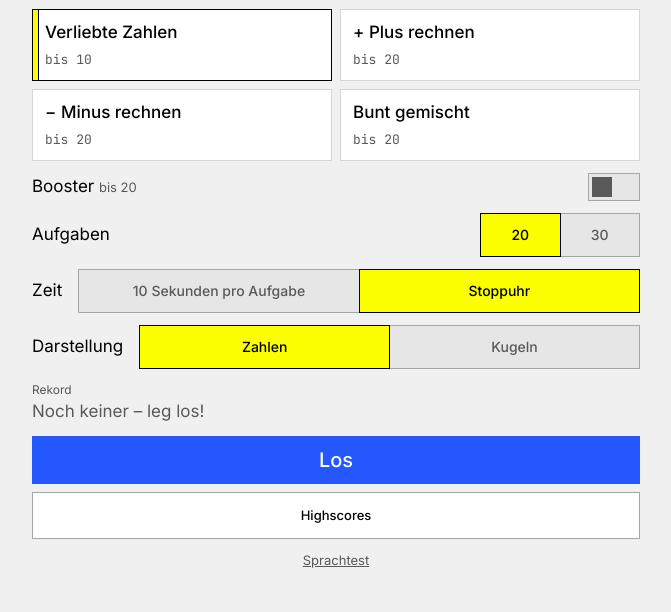
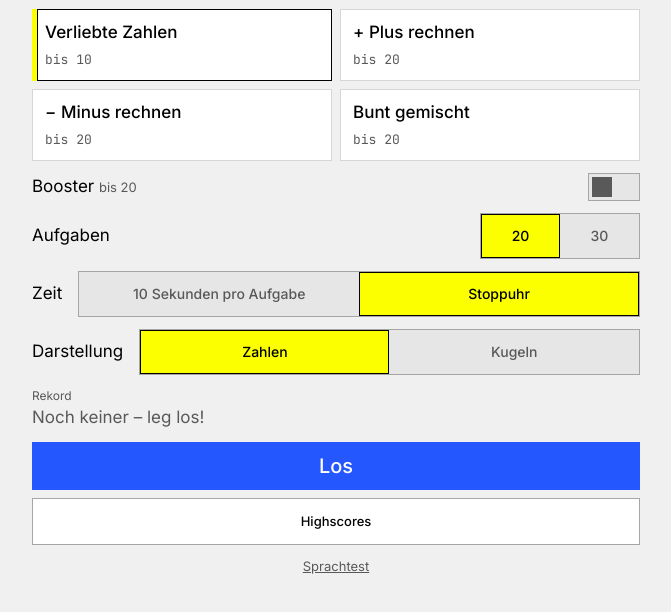
Before and after one commit to gabiwan24/speed-mathe, a website built with Vite: page index.html in a window 1280 px wide. Shown: the part 70-682 px from the top of the page, without its empty margins (299-970 px from the left). Built offline with nearby package versions, Linux system fonts and the light colour scheme.

Commit message:
feat: sliding selection markers for segmented controls, mode tiles and chips
Co-Authored-By: Claude Sonnet 5.5 <noreply@anthropic.com>

```diff
--- a/src/main.ts
+++ b/src/main.ts
@@ -2,6 +2,7 @@ import './styles/tokens.css';
 import './styles/app.css';
 import './styles/game.css';
 import { formatClock, formatMs, formatTime } from './logic/format';
+import { addSlidingMarker, syncMarkers } from './markers';
 import { hideAnimated, showAnimated } from './motion.js';
 import { ballPlan, ballShades, type BallGroup } from './logic/balls';
 import { layoutScale, SCALE } from './logic/scale';
@@ -36,6 +37,8 @@ function show(id: ViewId) {
   el.classList.add('enter');
   currentView = id;
   window.scrollTo(0, 0);
+  // Markers of a view that was hidden are placed directly (no slide from a stale position).
+  syncMarkers(false);
 }
 
 // ---------- home ----------
@@ -98,6 +101,8 @@ function renderHome() {
   const practice = $<HTMLButtonElement>('practice-home');
   setShown(practice, focus.length > 0);
   practice.textContent = `Knackpunkte üben (${focus.length})`;
+  // The yellow selection fill / frame slides to the newly selected option.
+  syncMarkers(currentView === 'home');
 }
 
 /** Booster is stored per user choice but only applies to modes that have one. */
@@ -507,6 +512,7 @@ $('scores-modes').innerHTML = modeIds
       `<button type="button" class="chip" role="radio" data-score-mode="${m}">${MODES[m].label}</button>`,
   )
   .join('');
+addSlidingMarker($('scores-modes'), '[aria-checked="true"]');
 
 /** Only combinations that already have rounds; unplayed ones are not shown at all (owner rule). */
 const playedOptions = (mode: Mode) => optionsFor(mode).filter((c) => data.history[recordKey(c)]?.length);
@@ -524,6 +530,7 @@ function renderScores() {
   document.querySelectorAll<HTMLButtonElement>('[data-score-mode]').forEach((b) => {
     b.setAttribute('aria-checked', String(b.dataset.scoreMode === f.mode));
   });
+  syncMarkers(currentView === 'scores');
   $('scores-options').hidden = !options.length;
   $('scores-options-label').textContent = optionLabel(f);
   $('scores-options-menu').innerHTML = options
@@ -698,6 +705,7 @@ function openScores() {
   renderScores();
 }
 window.addEventListener('resize', () => {
+  syncMarkers(false);
   if (currentView === 'scores') renderScores();
 });
 $('scores-open').addEventListener('click', openScores);
@@ -729,5 +737,9 @@ document.addEventListener('keydown', (e) => {
   e.preventDefault();
 });
 
+document.querySelectorAll<HTMLElement>('#home .segmented').forEach((g) => addSlidingMarker(g, '[aria-pressed="true"]'));
+addSlidingMarker($('home').querySelector<HTMLElement>('.modes')!, '.mode[aria-checked="true"]');
+void document.fonts?.ready.then(() => syncMarkers(false));
+
 renderHome();
 show('home');
--- /dev/null
+++ b/src/markers.ts
@@ -0,0 +1,27 @@
+import { slideMarker } from './motion.js';
+
+interface Group {
+  el: HTMLElement;
+  marker: HTMLElement;
+  /** Selector of the currently selected option inside the group. */
+  active: string;
+}
+
+const groups: Group[] = [];
+
+/** Gives a group of side-by-side options a sliding selection marker (the yellow fill / frame). */
+export function addSlidingMarker(el: HTMLElement, active: string) {
+  const marker = document.createElement('span');
+  marker.className = 'sel-marker';
+  marker.setAttribute('aria-hidden', 'true');
+  el.prepend(marker);
+  groups.push({ el, marker, active });
+}
+
+/**
+ * Moves every marker to its selected option. animate=true: slide from the old to the new option (only for
+ * groups that are on screen and already placed); false: set directly (first display, resize, view change).
+ */
+export function syncMarkers(animate: boolean) {
+  for (const g of groups) slideMarker(g.el, g.marker, g.el.querySelector<HTMLElement>(g.active), { animate });
+}
--- a/src/motion.js
+++ b/src/motion.js
@@ -92,3 +92,20 @@ export function showAnimated(el, { duration = token("--dur-base"), easing = EASE
   if (!el.hidden) return;
   animateLayout(el.parentElement, () => { el.hidden = false; }, { duration, easing, flashNew });
 }
+
+/**
+ * Selection marker that slides: the highlight of a group of peer buttons (segmented control, chips, tiles)
+ * travels from the old to the new option instead of jumping. `marker` is an absolutely positioned element
+ * (class `sel-marker`, see components.css) inside `group` (position: relative); `target` is the selected option.
+ * The first placement and a group that is not visible (display:none) are set without animation.
+ */
+export function slideMarker(group, marker, target, { animate = true } = {}) {
+  if (!group.offsetWidth || !target) { marker.classList.remove("placed"); return; }
+  const animated = animate && marker.classList.contains("placed");
+  if (!animated) marker.classList.add("no-anim");
+  marker.style.width = `${target.offsetWidth}px`;
+  marker.style.height = `${target.offsetHeight}px`;
+  marker.style.transform = `translate(${target.offsetLeft}px, ${target.offsetTop}px)`;
+  marker.classList.add("placed");
+  if (!animated) { void marker.offsetWidth; marker.classList.remove("no-anim"); }
+}
--- a/src/styles/app.css
+++ b/src/styles/app.css
@@ -63,11 +63,12 @@ button:focus-visible { outline: 2px solid var(--focus-ring); outline-offset: 2px
 
 /* Choosing among peers: the active option carries the yellow signal, inactive ones recede –
    never black vs. white, where it is unclear which one is active (design-system rule). */
-.segmented { display: flex; }
-.segmented button { position: relative; flex: 1; background: var(--surface-2); color: var(--text-muted); }
-.segmented button + button { margin-left: -1px; }
+/* The yellow fill is ONE sliding .sel-marker (not a fill on the buttons) so the selection travels from A to B. */
+.segmented { position: relative; display: flex; background: var(--surface-2); border: 1px solid var(--border-strong); }
+.segmented button { position: relative; z-index: 1; flex: 1; border: 0; background: none; color: var(--text-muted); }
 .segmented button:hover:not([aria-pressed="true"]) { background: var(--border); color: var(--text); }
-.segmented button[aria-pressed="true"] { z-index: 1; background: var(--accent); color: var(--accent-ink); border-color: var(--accent-edge); }
+.segmented button[aria-pressed="true"] { color: var(--accent-ink); }
+.segmented .sel-marker { background: var(--accent); border: 1px solid var(--accent-edge); }
 
 .summary { display: grid; grid-template-columns: 1fr auto; gap: var(--space-2) var(--space-4); margin: 0; }
 .summary dt { color: var(--text-muted); }
@@ -79,3 +80,8 @@ th, td { padding: var(--space-2) var(--space-3); border-bottom: 1px solid var(--
 th { color: var(--text-muted); font-weight: var(--weight-medium); }
 td.num { font-family: var(--font-mono); text-align: right; }
 td.transcript { color: var(--text-muted); word-break: break-word; }
+
+/* Sliding selection marker (design-system components.css): shape and colour come from the component. */
+.sel-marker { position: absolute; left: 0; top: 0; visibility: hidden; pointer-events: none; transition: transform var(--dur-view) var(--ease-fluid), width var(--dur-view) var(--ease-fluid), height var(--dur-view) var(--ease-fluid); }
+.sel-marker.placed { visibility: visible; }
+.sel-marker.no-anim { transition: none; }
--- a/src/styles/game.css
+++ b/src/styles/game.css
@@ -22,7 +22,7 @@ strong { font-weight: var(--weight-medium); }
 
 .home-head h1 { font-size: clamp(1.5rem, 4.4dvh, var(--text-3xl)); }
 
-.modes { display: grid; grid-template-columns: 1fr 1fr; gap: var(--space-2); }
+.modes { position: relative; display: grid; grid-template-columns: 1fr 1fr; gap: var(--space-2); }
 .mode {
   position: relative;
   display: grid;
@@ -40,19 +40,7 @@ strong { font-weight: var(--weight-medium); }
   font: inherit;
   transition: background var(--dur-fast) var(--ease-out), border-color var(--dur-fast) var(--ease-out);
 }
-.mode::before {
-  content: "";
-  position: absolute;
-  inset: 0 auto 0 0;
-  width: var(--space-1-5);
-  background: var(--accent);
-  border-right: 1px solid var(--accent-edge);
-  opacity: 0;
-  transition: opacity var(--dur-fast) var(--ease-out);
-}
 .mode:hover { background: var(--surface-2); }
-.mode[aria-checked="true"] { border-color: var(--text); }
-.mode[aria-checked="true"]::before { opacity: 1; }
 .mode-name { font-size: var(--text-md); font-weight: var(--weight-medium); }
 .mode-range { font-family: var(--font-mono); color: var(--text-muted); font-size: var(--text-sm); }
 
@@ -323,8 +311,10 @@ strong { font-weight: var(--weight-medium); }
 #scores.page { grid-template-rows: auto auto minmax(0, 1fr); }
 
 .filters { display: grid; gap: var(--space-2); }
-.chips { display: flex; flex-wrap: wrap; gap: var(--space-1-5); }
+.chips { position: relative; display: flex; flex-wrap: wrap; gap: var(--space-1-5); }
 .chip {
+  position: relative;
+  z-index: 1;
   height: var(--control-h-sm);
   padding: 0 var(--space-3);
   border: 1px solid var(--border);
@@ -336,7 +326,7 @@ strong { font-weight: var(--weight-medium); }
   transition: background var(--dur-fast) var(--ease-out), color var(--dur-fast) var(--ease-out), border-color var(--dur-fast) var(--ease-out);
 }
 .chip:hover { background: var(--surface-2); color: var(--text); }
-.chip[aria-checked="true"] { background: var(--surface); border-color: var(--text); color: var(--text); }
+.chip[aria-checked="true"] { border-color: transparent; color: var(--text); }   /* frame + fill come from the sliding marker */
 .chip:focus-visible { outline: 2px solid var(--focus-ring); outline-offset: 2px; }
 
 /* Highscore scale (owner mockup): height = time, a line per place, coloured bands between. */
@@ -475,3 +465,10 @@ strong { font-weight: var(--weight-medium); }
 .stars-why li { display: flex; gap: var(--space-1); font-size: var(--text-xs); color: var(--text-muted); }
 .stars-plus { font-family: var(--font-mono); font-weight: var(--weight-medium); color: var(--text); }
 .stars-total { margin-left: auto; white-space: nowrap; display: flex; align-items: center; gap: var(--space-1-5); font: var(--weight-medium) var(--text-md) var(--font-sans); }
+
+/* ---------- sliding selection markers (design-system .sel-marker, motion.js slideMarker) ---------- */
+
+.chips .sel-marker { background: var(--surface); border: 1px solid var(--text); }
+/* Tiles: a frame with the yellow bar travels over the tiles; the tiles themselves stay plain. */
+.modes .sel-marker { z-index: 2; border: 1px solid var(--text); }
+.modes .sel-marker::before { content: ""; position: absolute; inset: -1px auto -1px -1px; width: var(--space-1-5); background: var(--accent); border-right: 1px solid var(--accent-edge); }
```
Also changed, not shown: CLAUDE.md (+1 -0 lines), docs/DECISIONS.md (+1 -0 lines).
